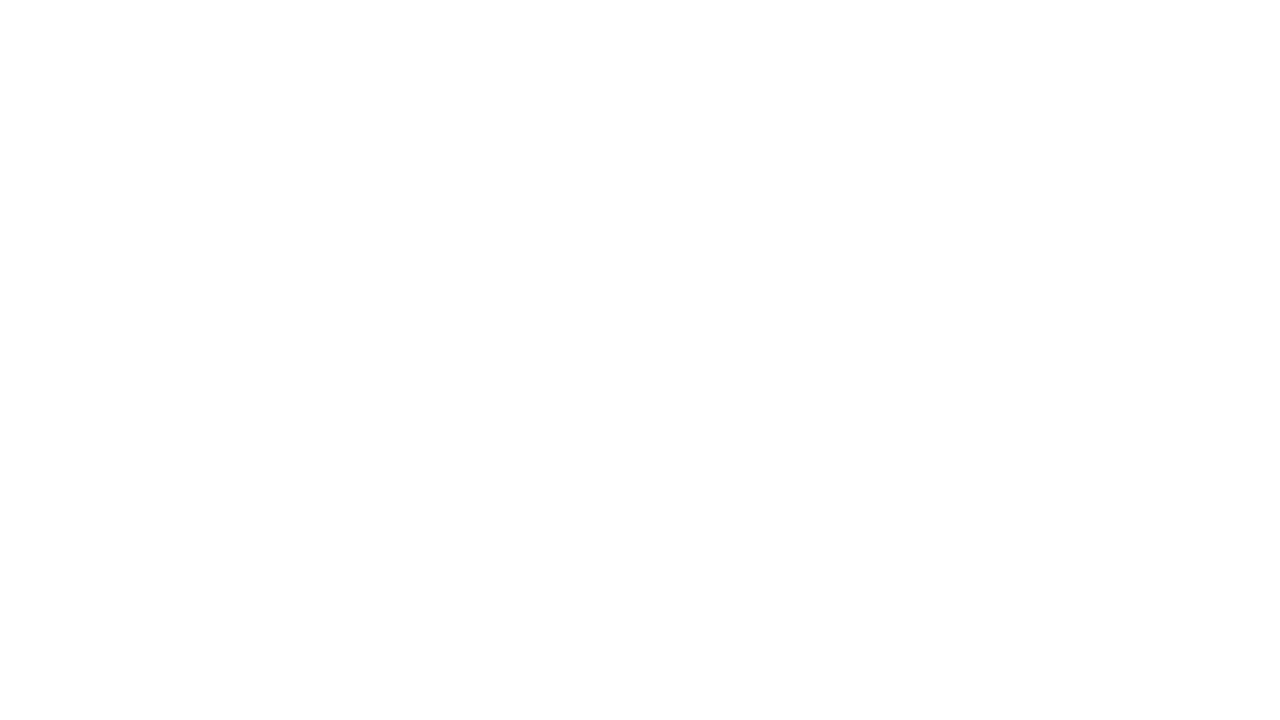
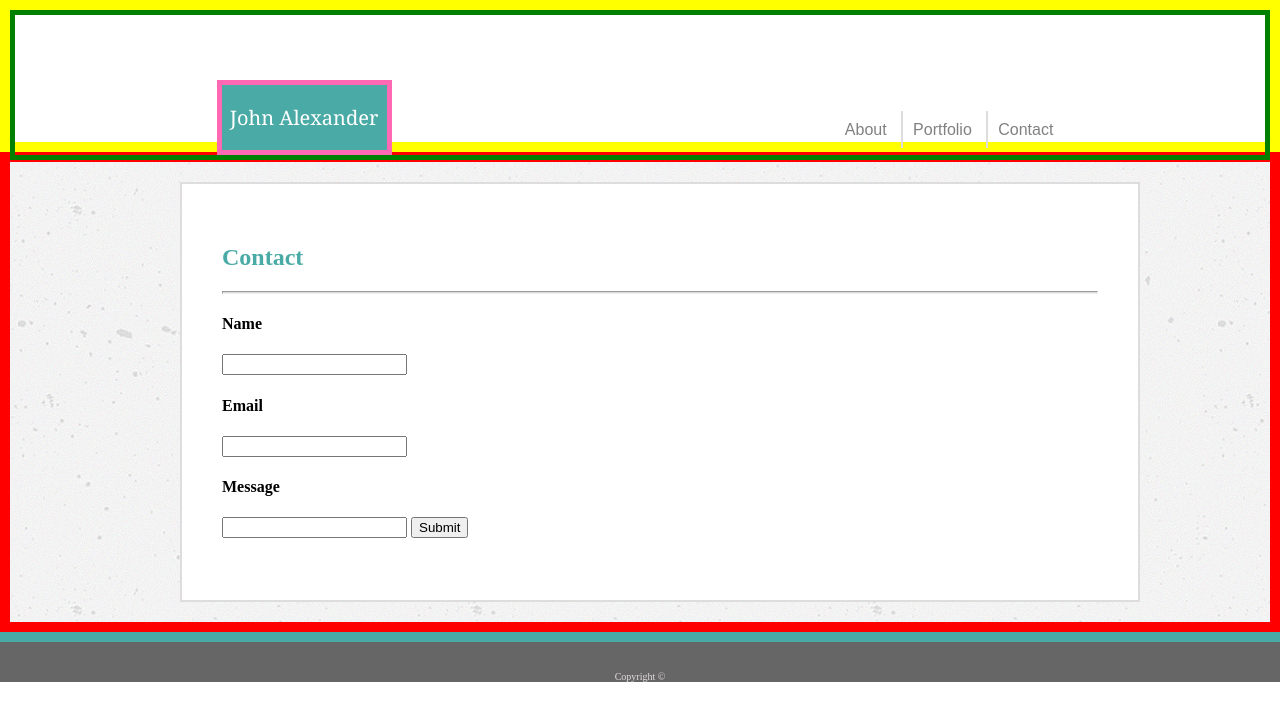
Before and after one commit to jskwru11/Basic-Portfolio, a plain HTML site: page contact.html in a window 1280 px wide. Drawn offline with Linux system fonts and the light colour scheme.

Commit message:
upated the contact and portfolio page

```diff
--- a/assets/css/style.css
+++ b/assets/css/style.css
@@ -50,8 +50,7 @@ a {
 }
 
 #left1, #left2 {
-    border-left: 2px solid #dddddd;
-    width: 1px;
+    border-left: 2px solid #dddddd ;
 }
 
 .main-content {
@@ -103,5 +102,3 @@ footer {
     color: rgb(228, 220, 220);
     font-size: 10px;
 }
-
-`
--- a/contact.html
+++ b/contact.html
@@ -0,0 +1,41 @@
+<!DOCTYPE html>
+<html lang="en">
+<head>
+    <meta charset="UTF-8">
+    <meta name="viewport" content="width=device-width, initial-scale=1.0">
+    <meta http-equiv="X-UA-Compatible" content="ie=edge">
+    <title>John's Bio</title>
+    <link rel="stylesheet" href="./assets/css/style.css">
+</head>
+<body>
+    <div class="container">
+        <nav>
+            <div id="name">
+                    John Alexander
+            </div>
+            <ul>
+                <li><a href="#">About</a></li>
+                <li><a href="#" id="left1">Portfolio</a></li>
+                <li><a href="#" id="left2">Contact</a></li>
+            </ul>
+        </nav>
+    </div>
+    <main class="main-content">
+        <section class="content">
+            <h1>Contact</h1>
+            <hr>
+            <h4>Name</h4>
+            <input type="text">
+            <h4>Email</h4>
+            <input type="text">
+            <h4>Message</h4>
+            <input type="text">
+            <button type="submit">Submit</button>
+        </section>
+    </main>
+    <div class="footer">
+        <footer>Copyright &copy;</footer>
+    </div>
+
+</body>
+</html>
```
Also changed, not shown: portfolio.html (+38 -0 lines).
